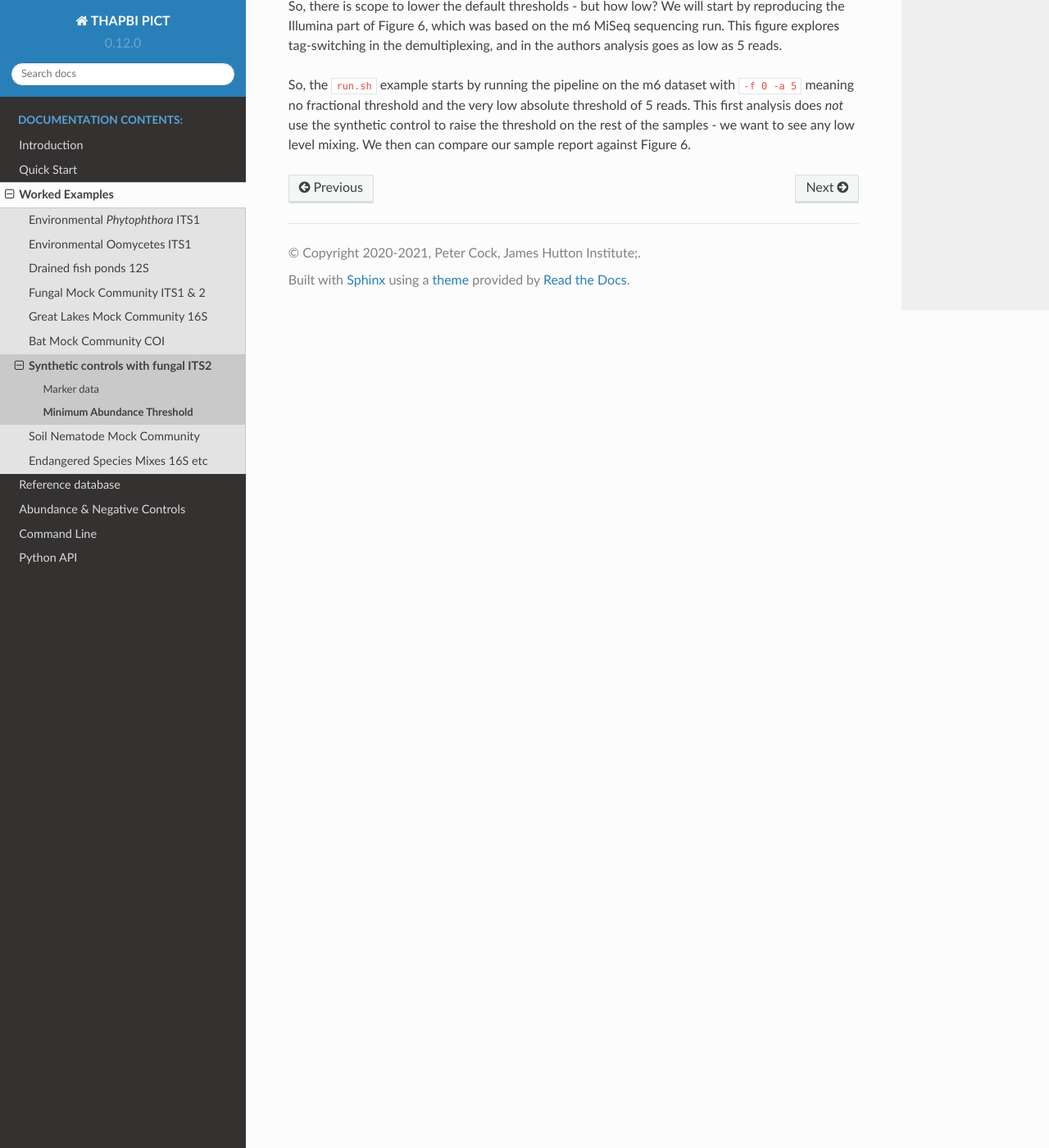
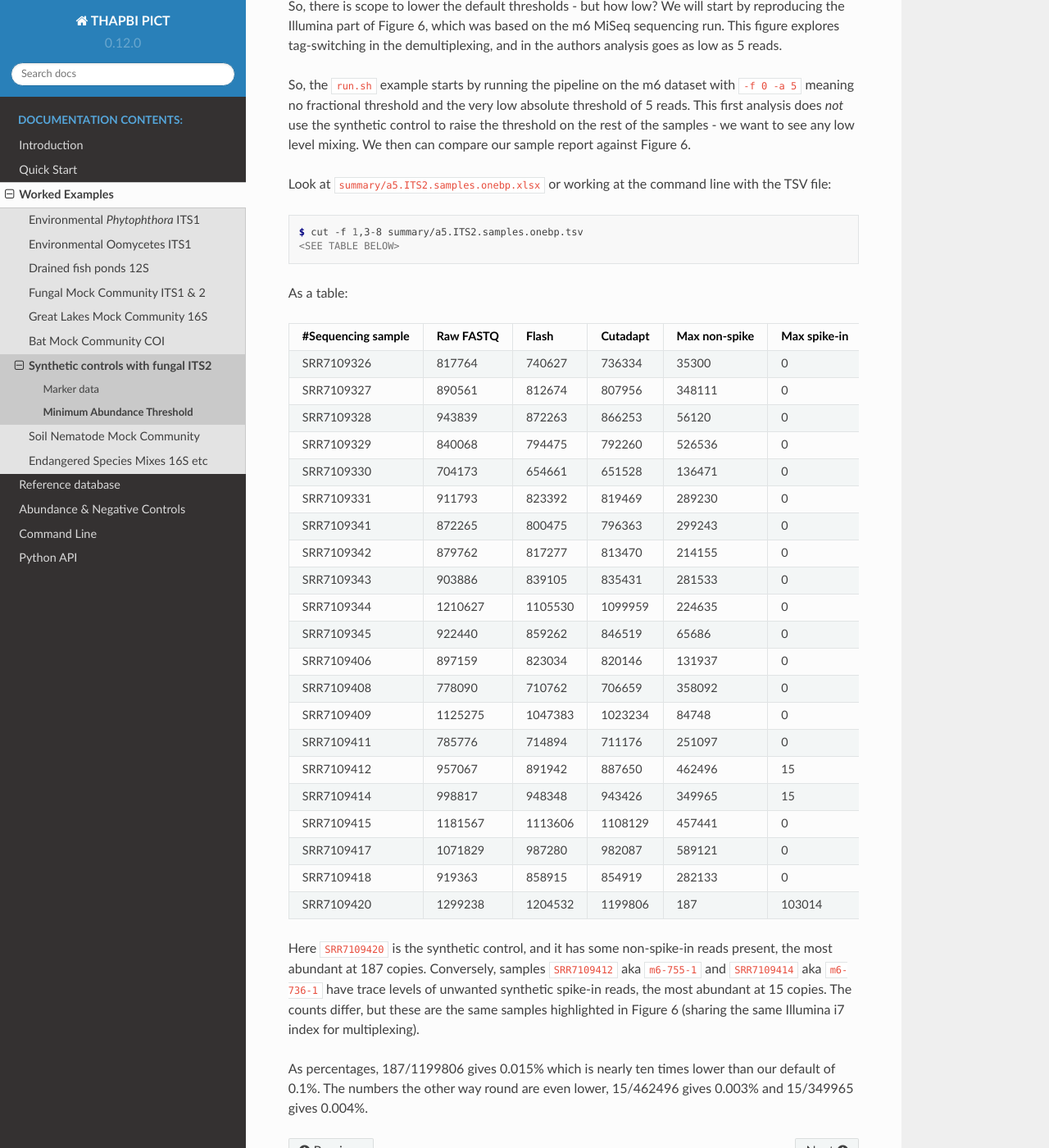
Before and after one commit to peterjc/thapbi-pict, a Sphinx documentation site: the page built from docs/examples/synthetic_mycobiome/abundance.rst, in a window 1280 px wide and 1400 px high, scrolled down 2525 px. Shown: the whole window at 82% size. Built offline with Sphinx 7.4.7 and the Read the Docs theme 2.0.0, drawn with Linux system fonts in a browser that asks for light colours; pages that are not in the unit, such as notebooks, are missing from menus.

Commit message:
Explore tag-hopping

```diff
--- a/docs/examples/synthetic_mycobiome/abundance.rst
+++ b/docs/examples/synthetic_mycobiome/abundance.rst
@@ -101,3 +101,51 @@ So, the ``run.sh`` example starts by running the pipeline on the m6 dataset with
 threshold of 5 reads. This first analysis does *not* use the synthetic control
 to raise the threshold on the rest of the samples - we want to see any low level
 mixing. We then can compare our sample report against Figure 6.
+
+Look at ``summary/a5.ITS2.samples.onebp.xlsx`` or working at the command line
+with the TSV file:
+
+
+.. code:: console
+
+    $ cut -f 1,3-8 summary/a5.ITS2.samples.onebp.tsv
+    <SEE TABLE BELOW>
+
+As a table:
+
+================== ========= ======= ======== ============= ============ ==========
+#Sequencing sample Raw FASTQ Flash   Cutadapt Max non-spike Max spike-in Read count
+================== ========= ======= ======== ============= ============ ==========
+SRR7109326         817764    740627  736334   35300         0            602782
+SRR7109327         890561    812674  807956   348111        0            667575
+SRR7109328         943839    872263  866253   56120         0            721272
+SRR7109329         840068    794475  792260   526536        0            699349
+SRR7109330         704173    654661  651528   136471        0            552216
+SRR7109331         911793    823392  819469   289230        0            666624
+SRR7109341         872265    800475  796363   299243        0            660047
+SRR7109342         879762    817277  813470   214155        0            679563
+SRR7109343         903886    839105  835431   281533        0            705159
+SRR7109344         1210627   1105530 1099959  224635        0            927042
+SRR7109345         922440    859262  846519   65686         0            711511
+SRR7109406         897159    823034  820146   131937        0            675482
+SRR7109408         778090    710762  706659   358092        0            602283
+SRR7109409         1125275   1047383 1023234  84748         0            861570
+SRR7109411         785776    714894  711176   251097        0            589576
+SRR7109412         957067    891942  887650   462496        15           760868
+SRR7109414         998817    948348  943426   349965        15           813439
+SRR7109415         1181567   1113606 1108129  457441        0            955977
+SRR7109417         1071829   987280  982087   589121        0            830400
+SRR7109418         919363    858915  854919   282133        0            740813
+SRR7109420         1299238   1204532 1199806  187           103014       1028751
+================== ========= ======= ======== ============= ============ ==========
+
+Here ``SRR7109420`` is the synthetic control, and it has some non-spike-in
+reads present, the most abundant at 187 copies. Conversely, samples
+``SRR7109412`` aka ``m6-755-1`` and ``SRR7109414`` aka ``m6-736-1`` have trace
+levels of unwanted synthetic spike-in reads, the most abundant at 15 copies.
+The counts differ, but these are the same samples highlighted in Figure 6
+(sharing the same Illumina i7 index for multiplexing).
+
+As percentages, 187/1199806 gives 0.015% which is nearly ten times lower than
+our default of 0.1%. The numbers the other way round are even lower,
+15/462496 gives 0.003% and 15/349965 gives 0.004%.
```
Also changed, not shown: 1 other file.
